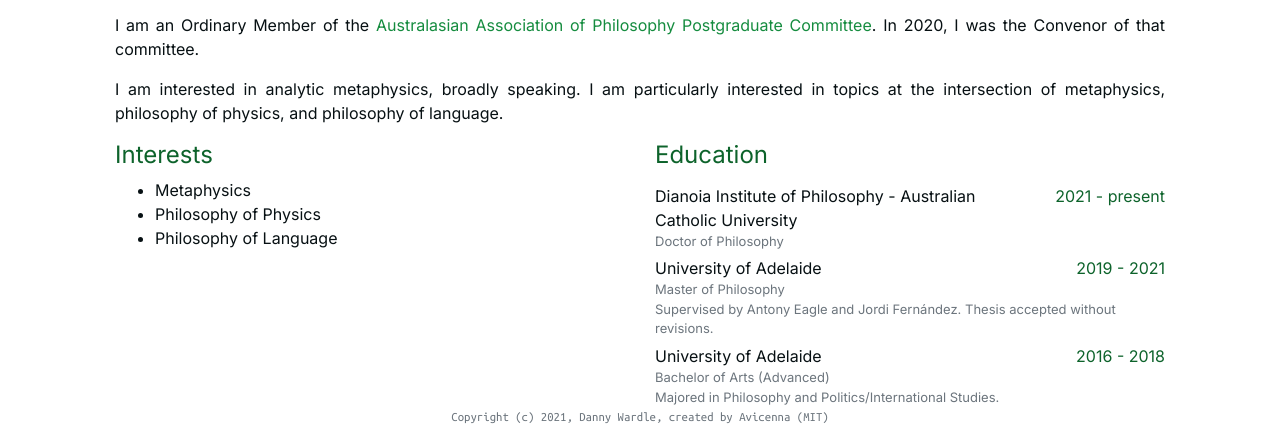
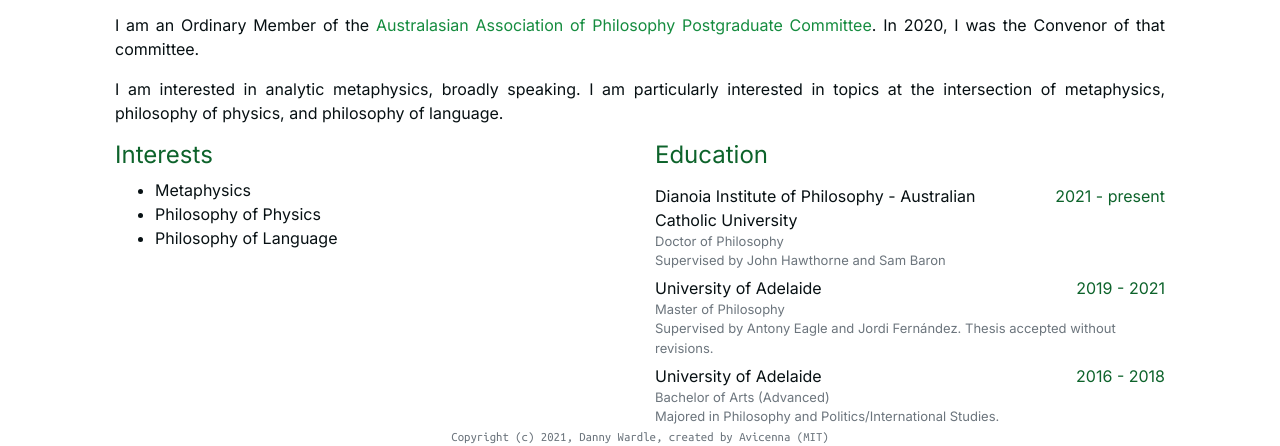
Before and after one commit to dannygwardle/dannywardle, a plain HTML site: page public/index.html in a window 1280 px wide. Shown: the part 431-877 px from the top of the page. Drawn offline with nearby package versions, Linux system fonts and the light colour scheme; some icons are missing; a web font is replaced by a local one.

Commit message:
Update index.html

```diff
--- a/public/index.html
+++ b/public/index.html
@@ -193,6 +193,14 @@
             </div>
 
 
+            <div class="other_info row text-muted">
+                <div class="col">
+                    Supervised by John Hawthorne and Sam Baron
+
+                </div>
+            </div>
+
+
         </div>
     </div>
 
```
